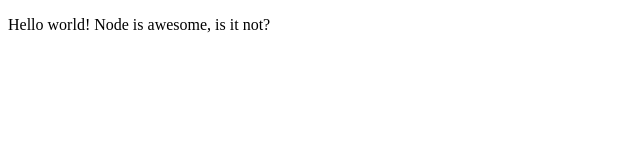
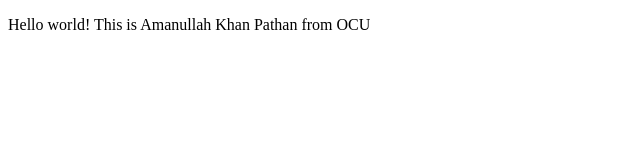
Before and after one commit to amankhanp/frontend, a plain HTML site: page index.html in a window 1280 px wide. Shown: the whole page, without its empty margins (0-640 px from the left). Drawn offline with Linux system fonts and the light colour scheme.

Commit message:
Updated text in HTML file

```diff
--- a/index.html
+++ b/index.html
@@ -1,6 +1,6 @@
 <!doctype html>
 <html>
 	<body>
-		<p>Hello world! Node is awesome, is it not?</p>
+		<p>Hello world! This is Amanullah Khan Pathan from OCU</p>
 	</body>
 </html>
```
